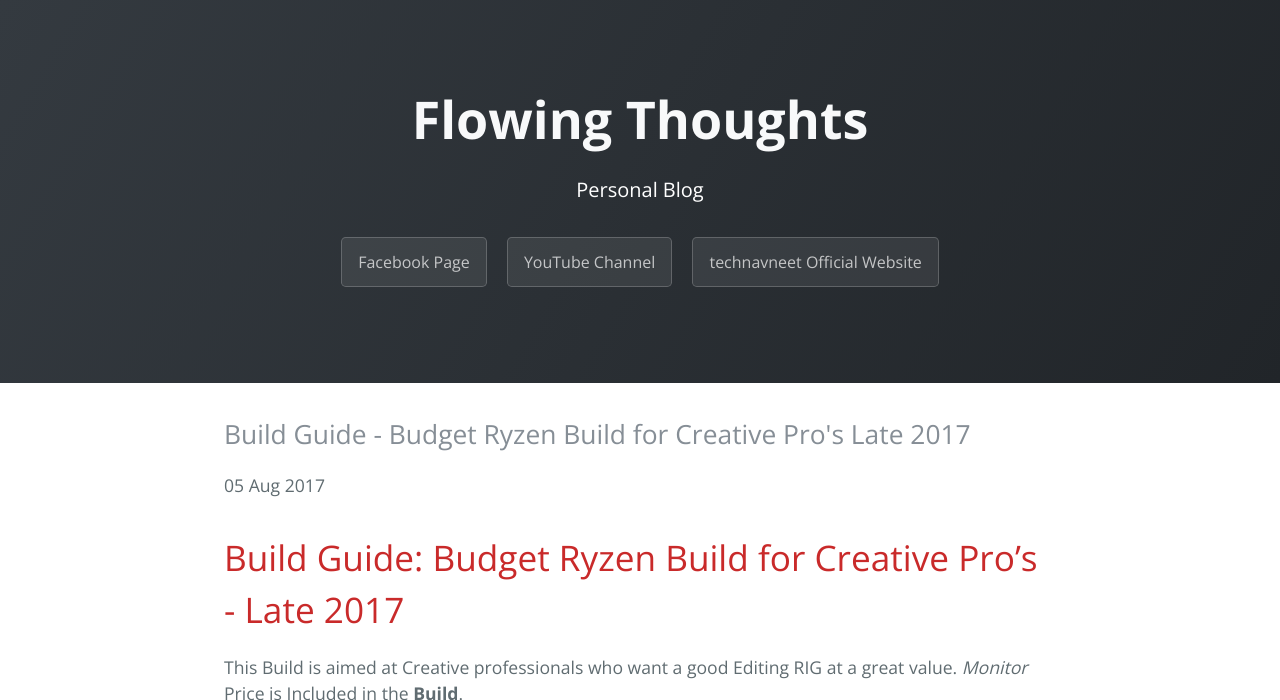
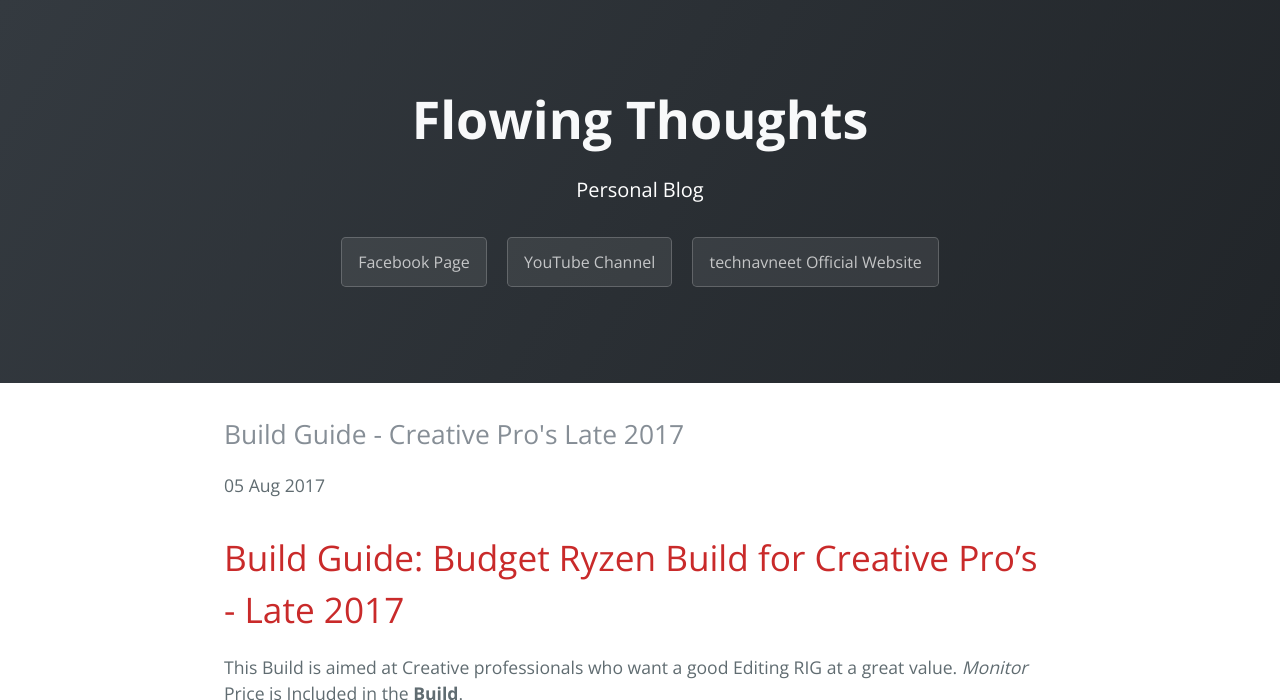
Before and after one commit to Navneet-Suresh/Navneet-Suresh.github.io, a Jekyll site: the page built from _posts/2017-08-05-Budget-Ryzen-Build-Creative-Pros.markdown, in a window 1280 px wide and 900 px high, cut to the strip 0-700 px from the top of the window. Built offline with Jekyll 4.4.1, drawn with Linux system fonts in a browser that asks for light colours; nearby versions of some CDN libraries.

Commit message:
Update 2017-08-05-Budget-Ryzen-Build-Creative-Pros.markdown

```diff
--- a/_posts/2017-08-05-Budget-Ryzen-Build-Creative-Pros.markdown
+++ b/_posts/2017-08-05-Budget-Ryzen-Build-Creative-Pros.markdown
@@ -1,6 +1,6 @@
 ---
 layout: post
-title: Build Guide - Budget Ryzen Build for Creative Pro's Late 2017
+title: Build Guide - Creative Pro's Late 2017
 ---
 
 # [Build Guide: Budget Ryzen Build for Creative Pro's - Late 2017](https://in.pcpartpicker.com/list/JWT3Yr)
```
